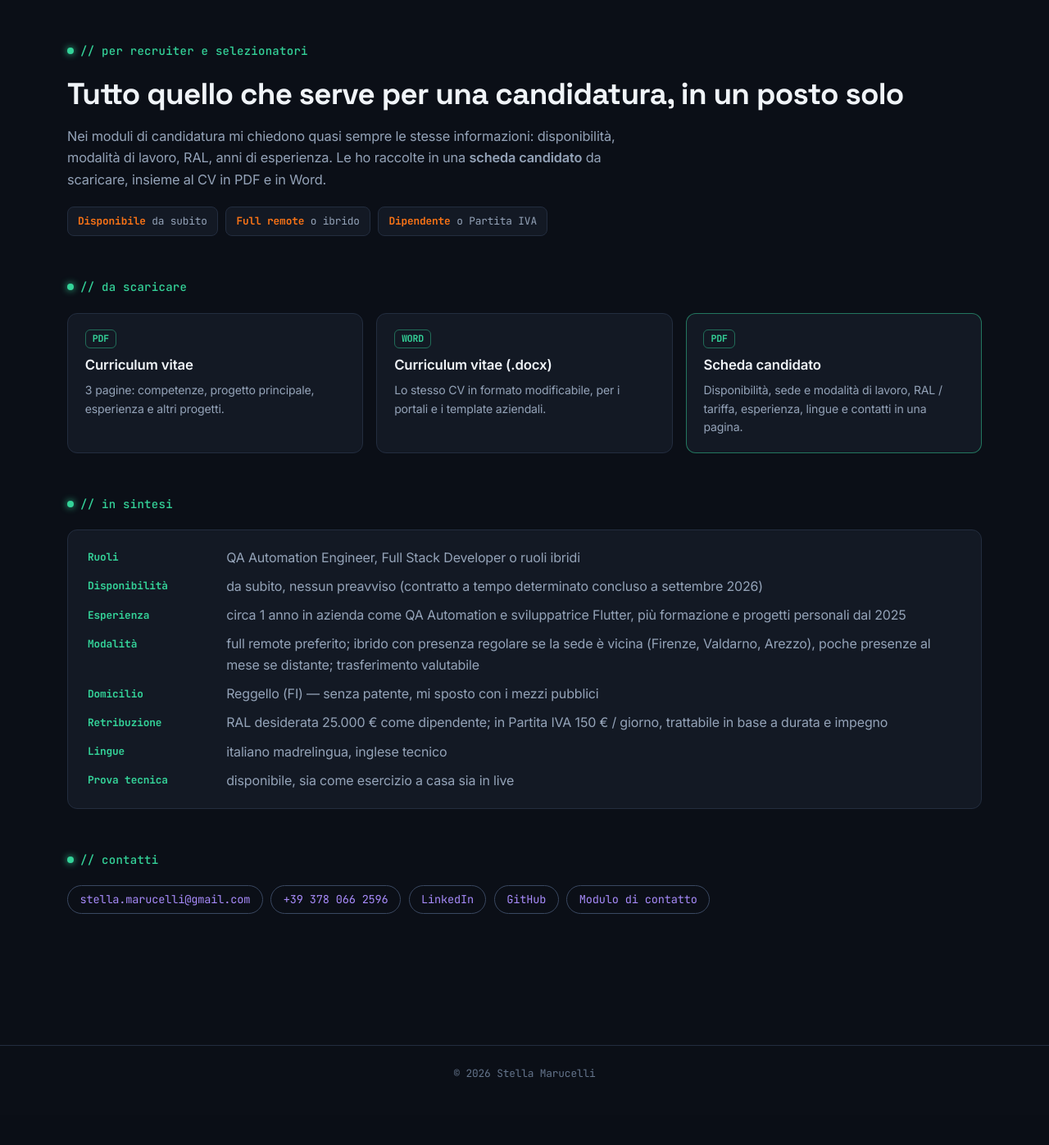
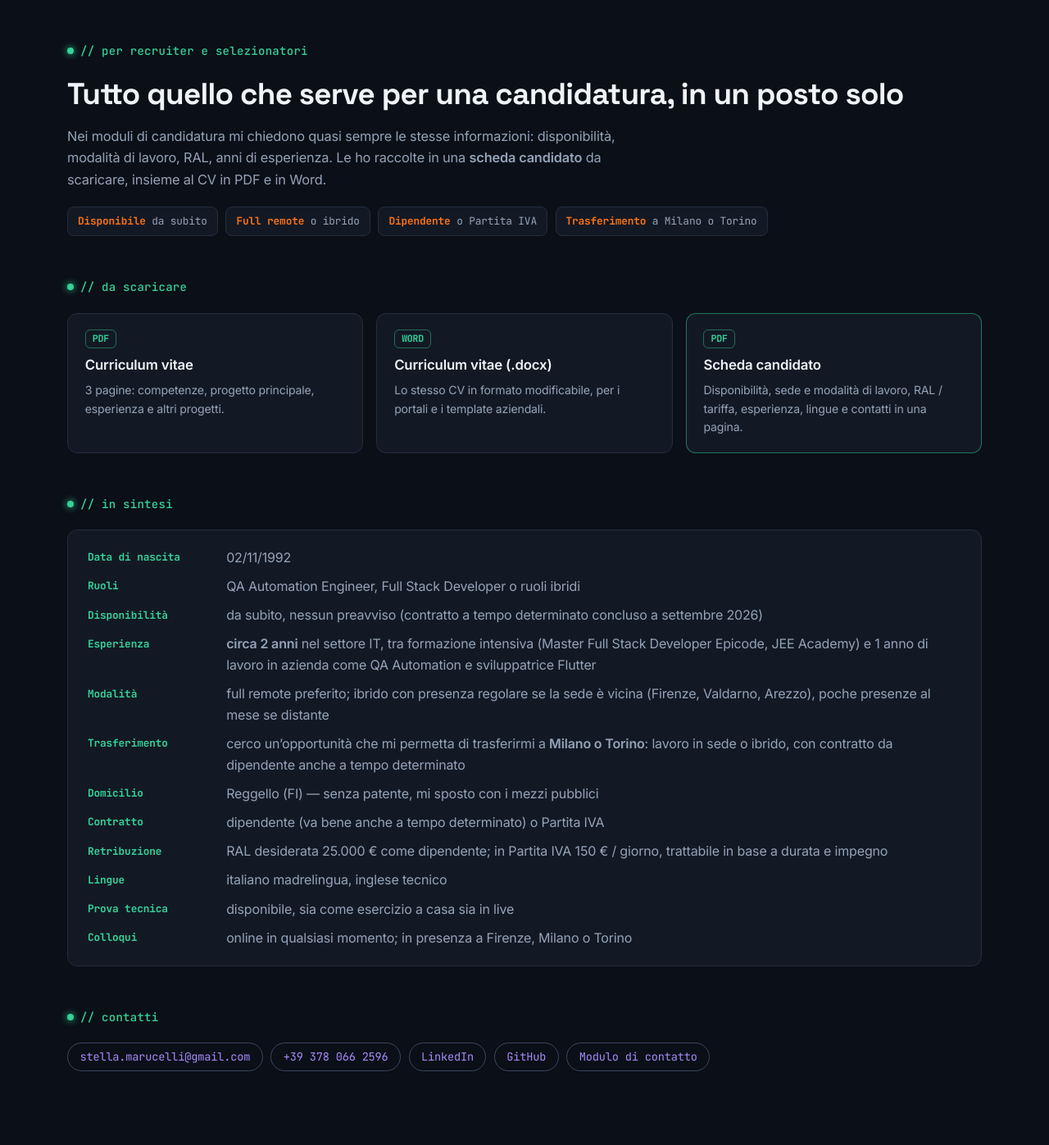
Before and after one commit to 11292-stella/Portfolio-QA, a Django app: page /recruiter/ in a window 1280 px wide. Shown: the part 75-1472 px from the top of the page at 82% size. Before the commit the page ends 1389 px from the top, so only its background shows below. Run offline with Django 5.2, Linux system fonts and the light colour scheme.

Commit message:
Recruiter: trasferimento Milano/Torino, data di nascita, esperienza

```diff
--- a/core/templates/core/recruiter.html
+++ b/core/templates/core/recruiter.html
@@ -15,6 +15,7 @@
         <span><b>Disponibile</b> da subito</span>
         <span><b>Full remote</b> o ibrido</span>
         <span><b>Dipendente</b> o Partita IVA</span>
+        <span><b>Trasferimento</b> a Milano o Torino</span>
     </div>
 </section>
 
@@ -45,14 +46,18 @@
     <p class="eyebrow">// in sintesi</p>
     <div class="recruiter-facts">
         <dl>
+            <dt>Data di nascita</dt><dd>02/11/1992</dd>
             <dt>Ruoli</dt><dd>QA Automation Engineer, Full Stack Developer o ruoli ibridi</dd>
             <dt>Disponibilità</dt><dd>da subito, nessun preavviso (contratto a tempo determinato concluso a settembre 2026)</dd>
-            <dt>Esperienza</dt><dd>circa 1 anno in azienda come QA Automation e sviluppatrice Flutter, più formazione e progetti personali dal 2025</dd>
-            <dt>Modalità</dt><dd>full remote preferito; ibrido con presenza regolare se la sede è vicina (Firenze, Valdarno, Arezzo), poche presenze al mese se distante; trasferimento valutabile</dd>
+            <dt>Esperienza</dt><dd><strong>circa 2 anni</strong> nel settore IT, tra formazione intensiva (Master Full Stack Developer Epicode, JEE Academy) e 1 anno di lavoro in azienda come QA Automation e sviluppatrice Flutter</dd>
+            <dt>Modalità</dt><dd>full remote preferito; ibrido con presenza regolare se la sede è vicina (Firenze, Valdarno, Arezzo), poche presenze al mese se distante</dd>
+            <dt>Trasferimento</dt><dd>cerco un’opportunità che mi permetta di trasferirmi a <strong>Milano o Torino</strong>: lavoro in sede o ibrido, con contratto da dipendente anche a tempo determinato</dd>
             <dt>Domicilio</dt><dd>Reggello (FI) — senza patente, mi sposto con i mezzi pubblici</dd>
+            <dt>Contratto</dt><dd>dipendente (va bene anche a tempo determinato) o Partita IVA</dd>
             <dt>Retribuzione</dt><dd>RAL desiderata 25.000 € come dipendente; in Partita IVA 150 € / giorno, trattabile in base a durata e impegno</dd>
             <dt>Lingue</dt><dd>italiano madrelingua, inglese tecnico</dd>
             <dt>Prova tecnica</dt><dd>disponibile, sia come esercizio a casa sia in live</dd>
+            <dt>Colloqui</dt><dd>online in qualsiasi momento; in presenza a Firenze, Milano o Torino</dd>
         </dl>
     </div>
 </section>
```
Also changed, not shown: 3 other files.
